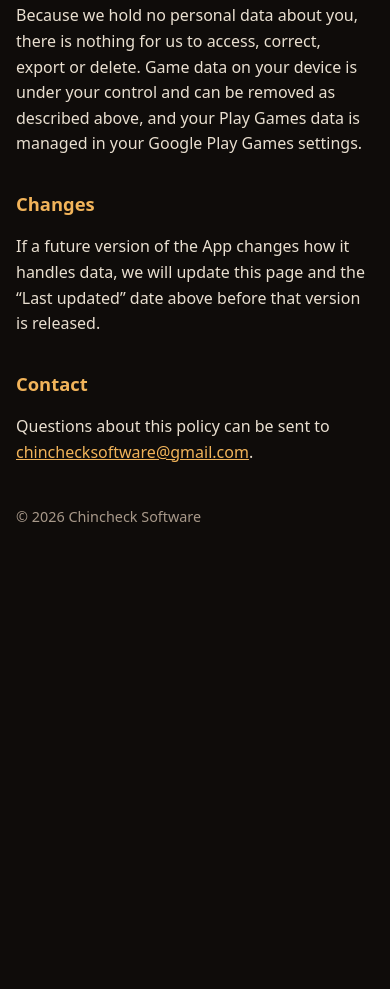
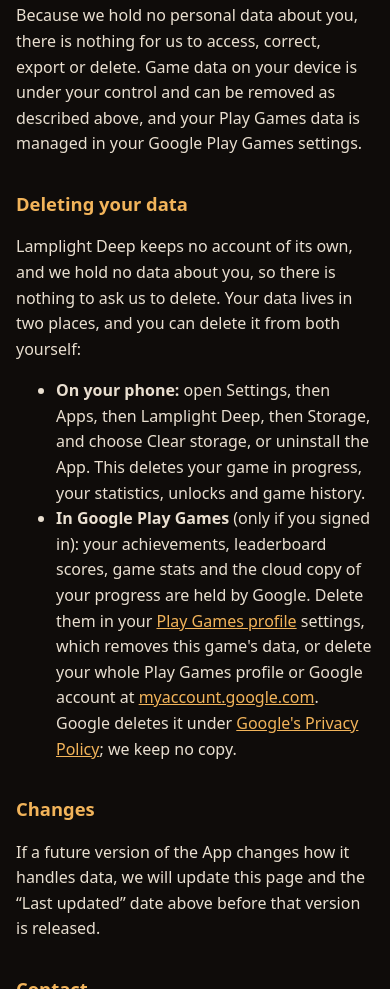
Before and after one commit to MarcusJacobsson/marcusjacobsson.github.io, a plain HTML site: page lamplight-deep/privacy-policy.html in a window 390 px wide. Shown: the part 3755-4744 px from the top of the page. Before the commit the page ends 4347 px from the top, so only its background shows below. Drawn offline with Linux system fonts and the light colour scheme.

Commit message:
Say how to delete Lamplight Deep data in its privacy policy
Play's Data safety form links here for data deletion, so the policy now
has a section with the steps: clearing the app's storage on the phone,
and deleting the Play Games data from the Play Games profile or Google
account.

Co-Authored-By: Claude Opus 5.5 <noreply@anthropic.com>

```diff
--- a/lamplight-deep/privacy-policy.html
+++ b/lamplight-deep/privacy-policy.html
@@ -108,6 +108,21 @@ Since we collect no data, no personal information from children is gathered or s
 delete. Game data on your device is under your control and can be removed as described above, and
 your Play Games data is managed in your Google Play Games settings.</p>
 
+<h2 id="delete-data">Deleting your data</h2>
+<p>Lamplight Deep keeps no account of its own, and we hold no data about you, so there is nothing to
+ask us to delete. Your data lives in two places, and you can delete it from both yourself:</p>
+<ul>
+  <li><strong>On your phone:</strong> open Settings, then Apps, then Lamplight Deep, then Storage, and
+      choose Clear storage, or uninstall the App. This deletes your game in progress, your statistics,
+      unlocks and game history.</li>
+  <li><strong>In Google Play Games</strong> (only if you signed in): your achievements, leaderboard
+      scores, game stats and the cloud copy of your progress are held by Google. Delete them in your
+      <a href="https://play.google.com/games/profile">Play Games profile</a> settings, which removes
+      this game's data, or delete your whole Play Games profile or Google account at
+      <a href="https://myaccount.google.com">myaccount.google.com</a>. Google deletes it under
+      <a href="https://policies.google.com/privacy">Google's Privacy Policy</a>; we keep no copy.</li>
+</ul>
+
 <h2>Changes</h2>
 <p>If a future version of the App changes how it handles data, we will update this page and the
 &ldquo;Last updated&rdquo; date above before that version is released.</p>
```
